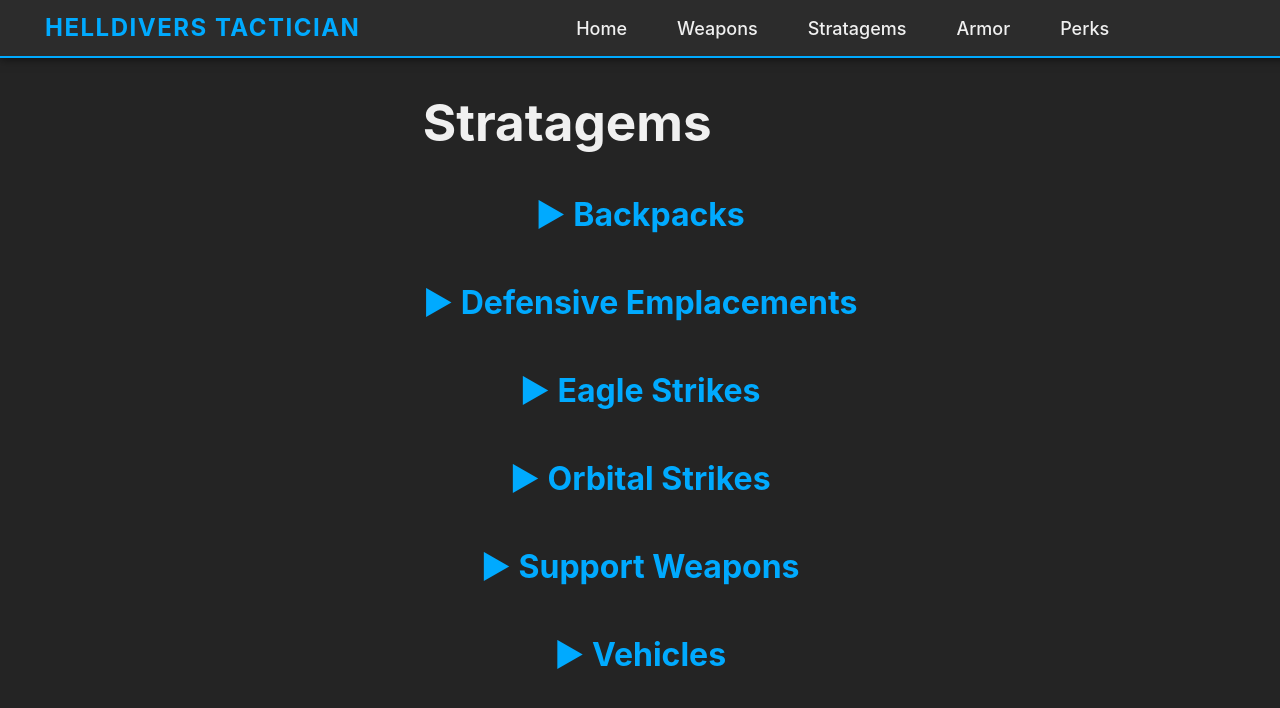
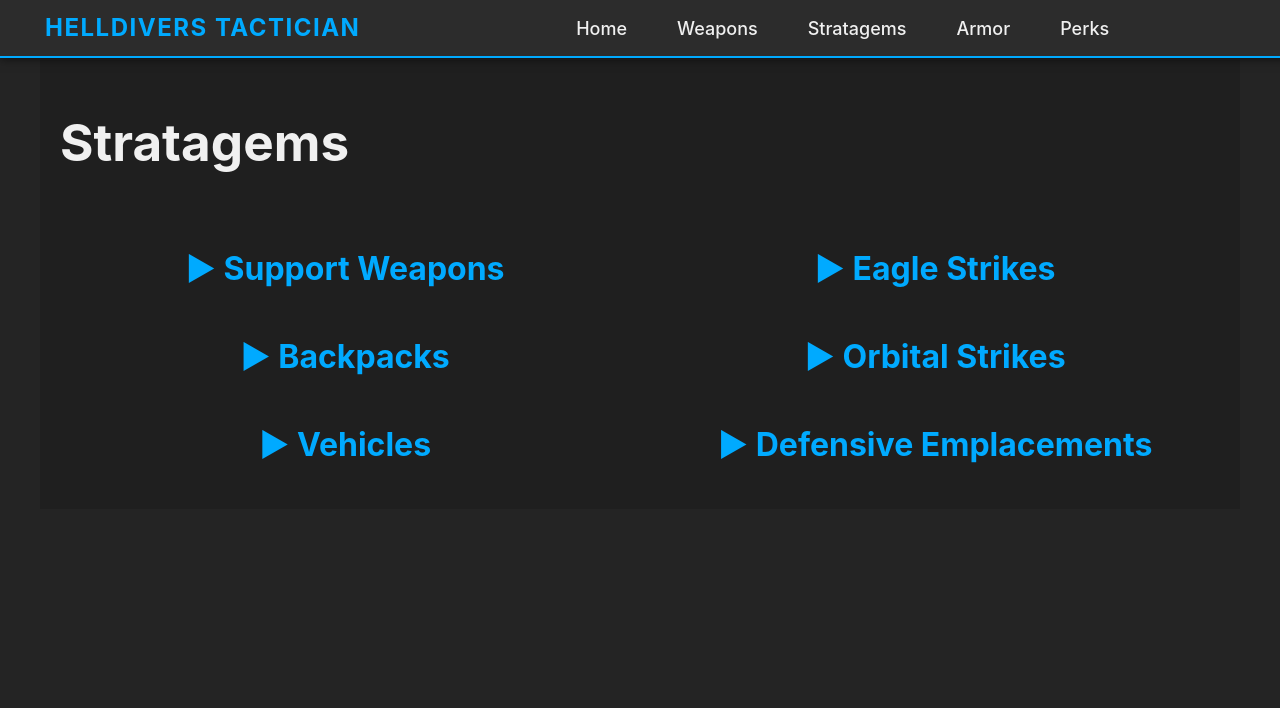
Before and after one commit to abarkera4/helldivers-tactician, a React (Vite) app: page /stratagems in a window 1280 px wide. Shown: the top 708 px of the page. Built offline with nearby package versions, Linux system fonts and the light colour scheme.

Commit message:
Update StratPage styles

```diff
--- /dev/null
+++ b/src/pages/StratagemsPage.css
@@ -0,0 +1,109 @@
+.stratagems-page-container {
+  display: flex;
+  justify-content: center;
+  align-items: flex-start;
+  width: 100%; /* Full width of the viewport */
+  box-sizing: border-box;
+  margin: 0 auto;
+}
+
+.stratagems-page {
+  max-width: 1200px;
+  width: 100%; /* Full width relative to its parent */
+  background-color: #1f1f1f;
+  color: #f0f0f0;
+  padding: 20px;
+  margin: 0 auto;
+  box-sizing: border-box;
+}
+
+.section-title {
+  cursor: pointer;
+  font-size: 2rem;
+  font-weight: bold;
+  color: #00aaff;
+  margin: 40px 0 20px 0;
+  text-align: center;
+}
+
+.section-title:hover {
+  color: #0088cc;
+}
+
+/* Centralized Column Layout */
+.stratagems-columns {
+  display: flex;
+  justify-content: space-between;
+  gap: 20px;
+}
+
+/* Left and Right Columns */
+.left-column, .right-column {
+  flex: 1;
+}
+
+/* Stratagem Categories */
+.stratagem-category {
+  margin-bottom: 40px;
+}
+
+.stratagem-category-title {
+  font-size: 1.5rem;
+  color: #00aaff;
+  margin-bottom: 10px;
+  border-bottom: 2px solid #00aaff;
+  padding-bottom: 5px;
+  text-transform: uppercase;
+  text-align: center;
+}
+
+/* Stratagem List */
+.stratagem-list {
+  display: flex;
+  flex-wrap: wrap;
+  justify-content: center; /* Center the stratagem items within their container */
+  gap: 20px;
+}
+
+/* Clickable Stratagem Items */
+.stratagem-item-link {
+  text-decoration: none; /* Remove underline from links */
+  color: inherit; /* Inherit text color from parent */
+}
+
+.stratagem-item-link:hover .stratagem-item {
+  transform: scale(1.05); /* Apply the hover effect to the entire link */
+  box-shadow: 0 0 15px #00aaff; /* Apply the hover effect to the entire link */
+}
+
+/* Individual Stratagem Item */
+.stratagem-item {
+  text-align: center;
+  padding: 10px;
+  background-color: #2c2c2c;
+  border-radius: 10px;
+  box-shadow: 0 0 10px rgba(0, 0, 0, 0.7);
+  transition: transform 0.3s ease, box-shadow 0.3s ease;
+  width: 150px; /* Ensures consistent sizing */
+}
+
+/* Stratagem Image */
+.stratagem-image {
+  max-width: 100%;
+  border-radius: 10px;
+  border: 2px solid #00aaff;
+  margin-bottom: 10px;
+}
+
+/* Stratagem Name */
+.stratagem-name {
+  font-size: 1.2rem;
+  color: #f0f0f0;
+  text-transform: uppercase;
+  text-decoration: none;
+}
+
+.stratagem-name:hover {
+  color: #00aaff;
+  text-decoration: underline;
+}
--- a/src/pages/StratagemsPage.jsx
+++ b/src/pages/StratagemsPage.jsx
@@ -5,7 +5,7 @@
 import orbitalStrikes from "../data/orbitalStratagems.json";
 import supportWeapons from "../data/supportWeaponStratagems.json";
 import vehicles from "../data/vehicleStratagems.json";
-import "./WeaponsPage.css";
+import "./StratagemsPage.css";
 
 function StratagemsPage() {
   const [isBackpacksOpen, setIsBackpacksOpen] = useState(false);
@@ -59,6 +59,32 @@
       <div className="stratagems-page">
         <h1>Stratagems</h1>
 
+        <div className="stratagems-columns">
+          <div className="left-column">
+            {/* Support Weapons Section */}
+            <h2 className="section-title" onClick={toggleSupportWeapons}>
+              {isSupportWeaponsOpen ? "▼" : "▶"} Support Weapons
+            </h2>
+            {isSupportWeaponsOpen && (
+              <>
+                {Object.keys(supportWeaponsByCategory).map((category) => (
+                  <div key={category} className="stratagem-category">
+                    <h3 className="stratagem-category-title">{category}</h3>
+                    <div className="stratagem-list">
+                      {supportWeaponsByCategory[category].map((stratagem) => (
+                        <a key={stratagem.id} href={`/stratagem/${stratagem.id}`} className="stratagem-item-link">
+                          <div className="stratagem-item">
+                            {stratagem.image && <img src={stratagem.image} alt={stratagem.name} className="stratagem-image" />}
+                            <p className="stratagem-name">{stratagem.name}</p>
+                          </div>
+                        </a>
+                      ))}
+                    </div>
+                  </div>
+                ))}
+              </>
+            )}
+
             {/* Backpacks Section */}
             <h2 className="section-title" onClick={toggleBackpacks}>
               {isBackpacksOpen ? "▼" : "▶"} Backpacks
@@ -83,17 +109,17 @@
               </>
             )}
 
-        {/* Defensive Emplacements Section */}
-        <h2 className="section-title" onClick={toggleDefensive}>
-          {isDefensiveOpen ? "▼" : "▶"} Defensive Emplacements
+            {/* Vehicles Section */}
+            <h2 className="section-title" onClick={toggleVehicles}>
+              {isVehiclesOpen ? "▼" : "▶"} Vehicles
             </h2>
-        {isDefensiveOpen && (
+            {isVehiclesOpen && (
               <>
-            {Object.keys(defensiveStratagemsByCategory).map((category) => (
+                {Object.keys(vehiclesByCategory).map((category) => (
                   <div key={category} className="stratagem-category">
                     <h3 className="stratagem-category-title">{category}</h3>
                     <div className="stratagem-list">
-                  {defensiveStratagemsByCategory[category].map((stratagem) => (
+                      {vehiclesByCategory[category].map((stratagem) => (
                         <a key={stratagem.id} href={`/stratagem/${stratagem.id}`} className="stratagem-item-link">
                           <div className="stratagem-item">
                             {stratagem.image && <img src={stratagem.image} alt={stratagem.name} className="stratagem-image" />}
@@ -106,7 +132,9 @@
                 ))}
               </>
             )}
+          </div>
 
+          <div className="right-column">
             {/* Eagle Strikes Section */}
             <h2 className="section-title" onClick={toggleEagle}>
               {isEagleOpen ? "▼" : "▶"} Eagle Strikes
@@ -155,41 +183,17 @@
               </>
             )}
 
-        {/* Support Weapons Section */}
-        <h2 className="section-title" onClick={toggleSupportWeapons}>
-          {isSupportWeaponsOpen ? "▼" : "▶"} Support Weapons
+            {/* Defensive Emplacements Section */}
+            <h2 className="section-title" onClick={toggleDefensive}>
+              {isDefensiveOpen ? "▼" : "▶"} Defensive Emplacements
             </h2>
-        {isSupportWeaponsOpen && (
+            {isDefensiveOpen && (
               <>
-            {Object.keys(supportWeaponsByCategory).map((category) => (
+                {Object.keys(defensiveStratagemsByCategory).map((category) => (
                   <div key={category} className="stratagem-category">
                     <h3 className="stratagem-category-title">{category}</h3>
                     <div className="stratagem-list">
-                  {supportWeaponsByCategory[category].map((stratagem) => (
-                    <a key={stratagem.id} href={`/stratagem/${stratagem.id}`} className="stratagem-item-link">
-                      <div className="stratagem-item">
-                        {stratagem.image && <img src={stratagem.image} alt={stratagem.name} className="stratagem-image" />}
-                        <p className="stratagem-name">{stratagem.name}</p>
-                      </div>
-                    </a>
-                  ))}
-                </div>
-              </div>
-            ))}
-          </>
-        )}
-
-        {/* Vehicles Section */}
-        <h2 className="section-title" onClick={toggleVehicles}>
-          {isVehiclesOpen ? "▼" : "▶"} Vehicles
-        </h2>
-        {isVehiclesOpen && (
-          <>
-            {Object.keys(vehiclesByCategory).map((category) => (
-              <div key={category} className="stratagem-category">
-                <h3 className="stratagem-category-title">{category}</h3>
-                <div className="stratagem-list">
-                  {vehiclesByCategory[category].map((stratagem) => (
+                      {defensiveStratagemsByCategory[category].map((stratagem) => (
                         <a key={stratagem.id} href={`/stratagem/${stratagem.id}`} className="stratagem-item-link">
                           <div className="stratagem-item">
                             {stratagem.image && <img src={stratagem.image} alt={stratagem.name} className="stratagem-image" />}
@@ -204,6 +208,8 @@
             )}
           </div>
         </div>
+      </div>
+    </div>
   );
 }
 
```
Lines whose indentation alone changed are shown as unchanged.
